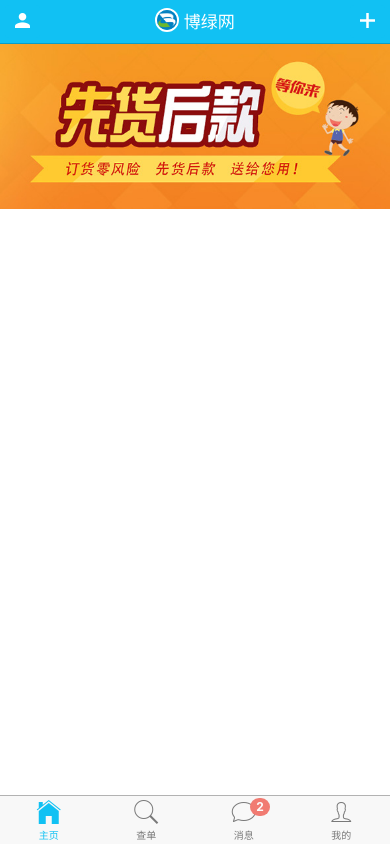
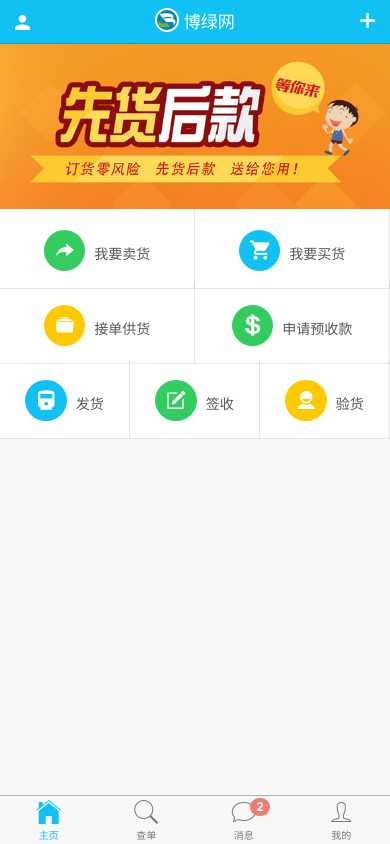
Before and after one commit to DreamPWJ/boolv, a website: page www/index.html at #/tab/main in a window 390 px wide. Drawn offline with Linux system fonts and the light colour scheme; some packages are replaced by stand-ins of ours; no server answers; files whose address does not match are found by name.

Commit message:
增加功能优化样式 UI

```diff
--- a/www/css/main.css
+++ b/www/css/main.css
@@ -1,5 +1,5 @@
 
-#logo{
+#logo {
   display: inline-block;
   width: 1.5rem;
   height: 1.5rem;
@@ -7,3 +7,39 @@
   vertical-align: text-bottom;
   border-radius: 50%;
 }
+
+.main-list {
+  margin-top: -0.3rem;
+  padding: 0;
+
+}
+
+.main-list a {
+  height: 5rem;
+  line-height: 5rem;
+  text-decoration: none;
+  border-bottom: 1px solid rgba(0, 0, 0, 0.1);
+  border-right: 1px solid rgba(0, 0, 0, 0.1);
+}
+
+.main-list .col p {
+  display: inline-block;
+  width: 2.6rem;
+  height: 2.6rem;
+  border-radius: 50%;
+  line-height: 2.6rem;
+  vertical-align: middle;
+}
+
+
+
+.main-list .col p i {
+  color: #ffffff;
+  font-size: 1.5rem;
+
+}
+
+.main-list .col span {
+  padding-left: 0.3rem;
+  color: #585858;
+}
--- a/www/templates/main.html
+++ b/www/templates/main.html
@@ -1,6 +1,6 @@
 <ion-view>
   <ion-nav-buttons side="left">
-    <button class="button icon ion-android-person no-border"></button>
+    <a class="button icon ion-android-person no-border" ng-href="#/login" ></a>
   </ion-nav-buttons>
   <ion-nav-title>
     <h1 class="title "><img id="logo" src="img/logo.png" alt=""/> 博绿网</h1>
@@ -9,12 +9,39 @@
     <button class="button icon ion-plus no-border"></button>
   </ion-nav-buttons>
 
-  <ion-content overflow-scroll="true" scroll="false">
+  <ion-content overflow-scroll="true" scroll="false"  class="stable-bg">
     <ion-slide-box does-continue="true" auto-play="true" slide-interval="2000" show-pager="false">
       <ion-slide><img ng-src="img/banner/banner1.jpg" alt="" class="full-image"/></ion-slide>
       <ion-slide><img ng-src="img/banner/banner2.jpg" alt="" class="full-image"/></ion-slide>
       <ion-slide><img ng-src="img/banner/banner3.jpg" alt="" class="full-image"/></ion-slide>
     </ion-slide-box>
+
+    <div class="row text-center light-bg main-list" >
+      <a class="col"><p class="balanced-bg"><i class="icon ion-forward"></i></p>
+        <span>我要卖货</span>
+      </a>
+      <a  class="col" ng-href=""><p class="calm-bg" ><i class="icon ion-android-cart"></i></p>
+        <span>我要买货</span></a>
+
+    </div>
+    <div class="row text-center white-bg main-list" >
+      <a class="col"><p class="energized-bg"><i class="icon ion-filing"></i></p>
+        <span>接单供货</span></a>
+      <a class="col "><p class="balanced-bg"><i class="icon ion-social-usd"></i></p>
+        <span>申请预收款</span>
+      </a>
+
+    </div>
+
+    <div class="row text-center white-bg main-list" >
+      <a class="col"><p class="calm-bg"><i class="icon ion-android-train"></i></p>
+        <span>发货</span></a>
+      <a class="col "><p class="balanced-bg"><i class="icon ion-compose"></i></p>
+        <span>签收</span>
+      </a>
+      <a class="col" ><p class="energized-bg"><i class="icon ion-android-contact"></i></p>
+        <span>验货</span></a>
+    </div>
   </ion-content>
 
 </ion-view>
```
